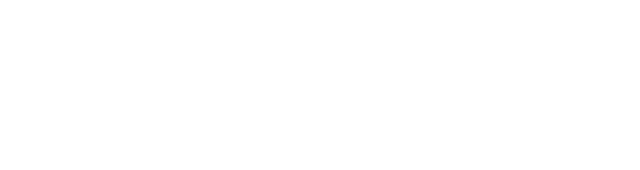
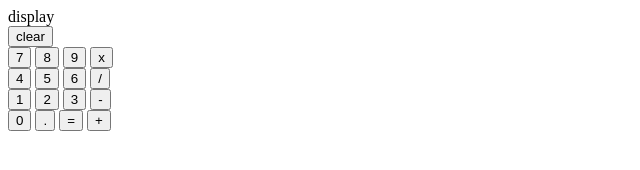
Before and after one commit to joshedralin/calculator-app, a plain HTML site: page index.html in a window 1280 px wide. Shown: the whole page, without its empty margins (0-640 px from the left). Drawn offline with Linux system fonts and the light colour scheme.

Commit message:
Add basic HTML version of calculator

```diff
--- a/index.html
+++ b/index.html
@@ -7,6 +7,30 @@
     <script src="script.js" defer></script>
 </head>
 <body>
-
+    <div class="container">
+        <div class="display">display </div>
+        <div class="first-row"></div>
+            <button class="clear">clear</button>
+        <div class="second-row"></div>
+            <button>7</button>
+            <button>8</button>
+            <button>9</button>
+            <button>x</button>
+        <div class="third-row"></div>
+            <button>4</button>
+            <button>5</button>
+            <button>6</button>
+            <button>/</button>
+        <div class="fourth-row"></div>
+            <button>1</button>
+            <button>2</button>
+            <button>3</button>
+            <button>-</button>
+        <div class="fifth-row"></div>
+            <button>0</button>
+            <button>.</button>
+            <button>=</button>
+            <button>+</button>
+    </div>
 </body>
 </html>
```
